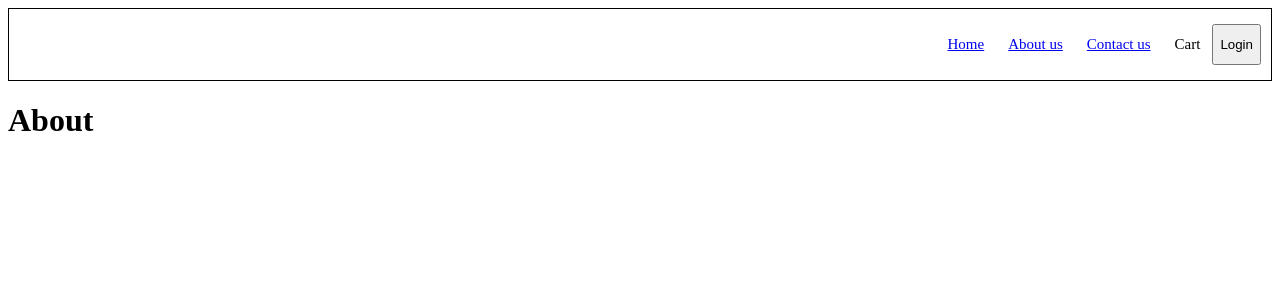
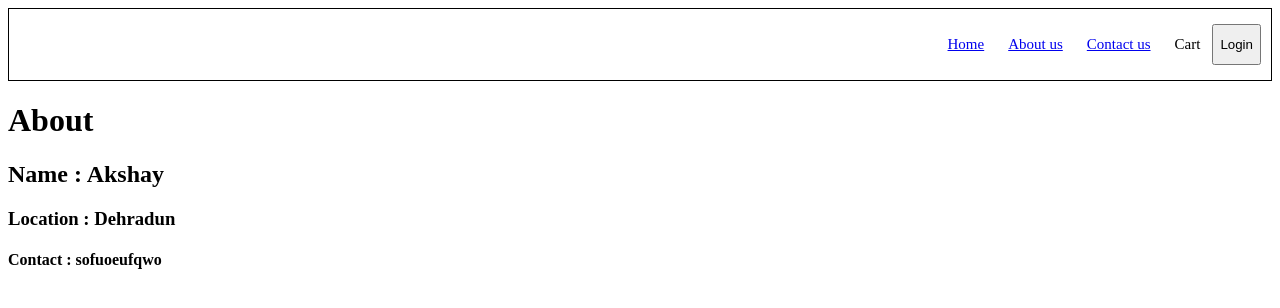
Before and after one commit to sreevani10/namaste-react, a React (Vite) app: page /about in a window 1280 px wide. Shown: the top 308 px of the page. Built offline with nearby package versions, Linux system fonts and the light colour scheme.

Commit message:
create user component and display in about component

```diff
--- a/src/components/About.js
+++ b/src/components/About.js
@@ -1,9 +1,9 @@
-
-
+import User from '../components/User'
 const About = () => {
     return(
         <div>
             <h1>About</h1>
+            <User/>
         </div>
     )
 }
--- /dev/null
+++ b/src/components/User.js
@@ -0,0 +1,13 @@
+
+
+const User = ()=>{
+    return(
+        <div>
+            <h2>Name : Akshay</h2>
+            <h3>Location : Dehradun</h3>
+            <h4>Contact : sofuoeufqwo</h4>
+        </div>
+    )
+}
+
+export default User;
```
